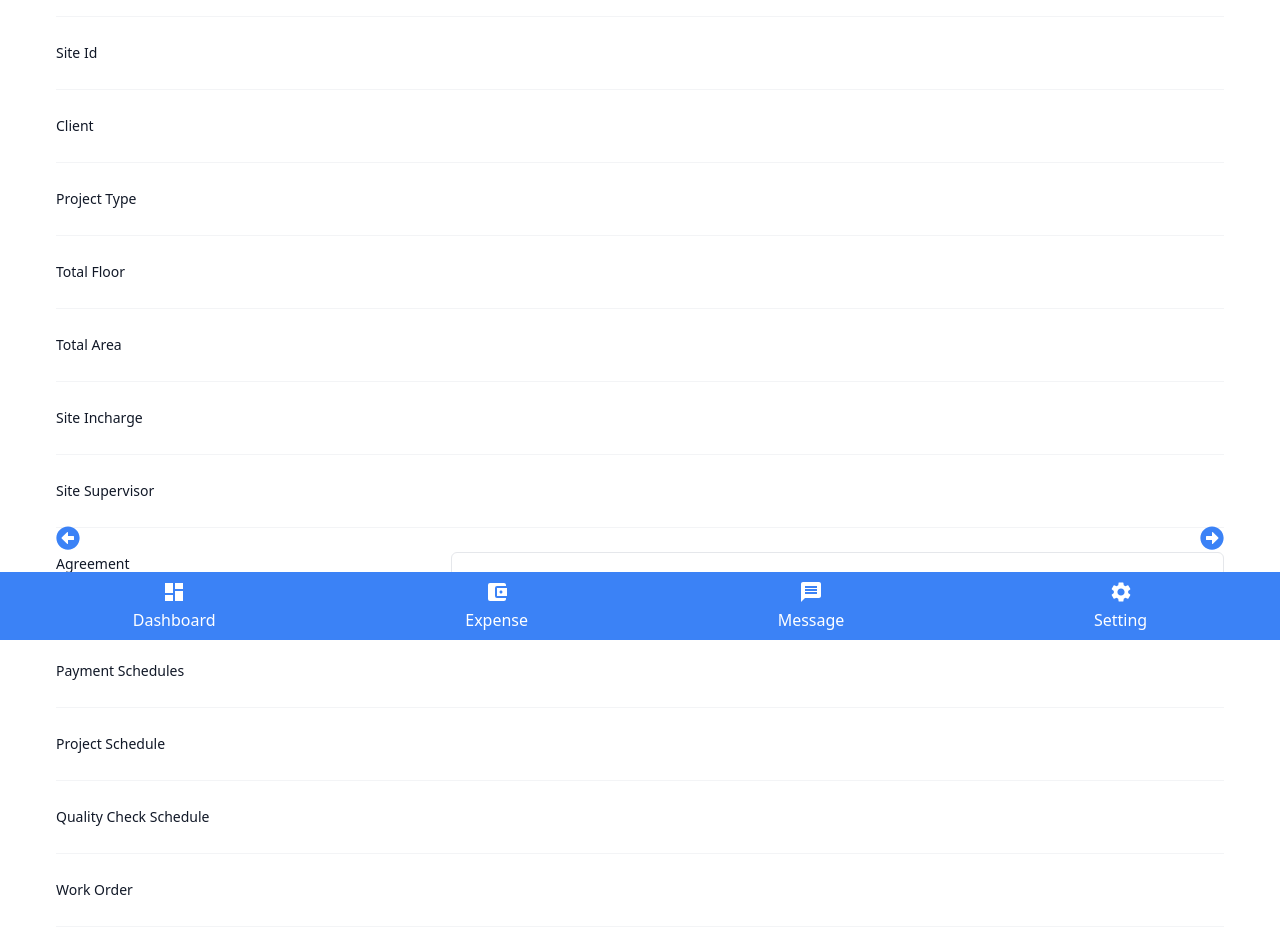
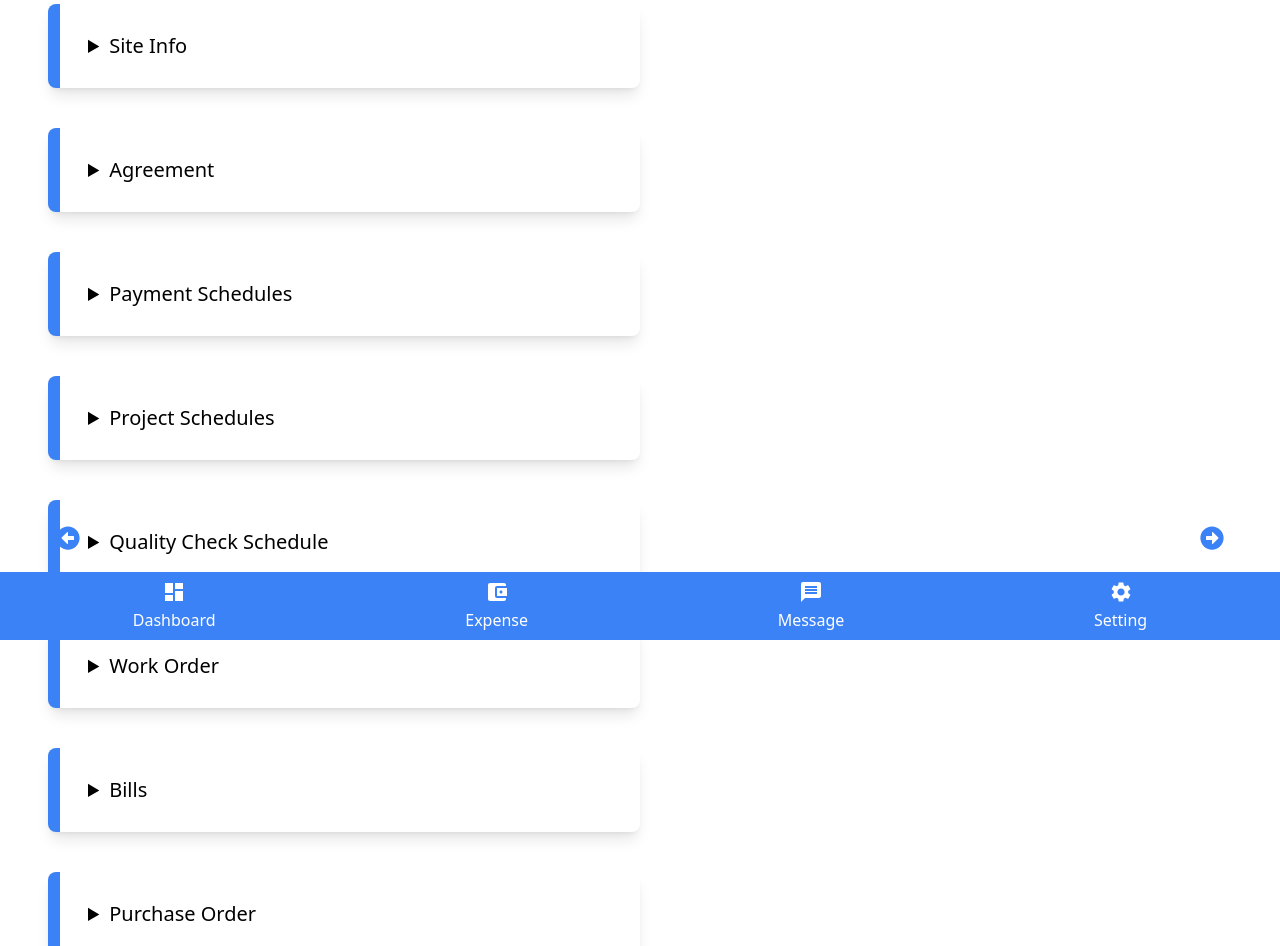
Before and after one commit to rshubham-dev/Bhuvi-Manager, a React (Create React App) app: page /site in a window 1280 px wide. Shown: the part 160-1106 px from the top of the page. Built offline with nearby package versions, Linux system fonts and the light colour scheme.

Commit message:
ui update 1.2

```diff
--- a/src/screen/SiteScreen.js
+++ b/src/screen/SiteScreen.js
@@ -1,6 +1,7 @@
 import React, { useEffect, useState } from 'react';
 import axios from 'axios';
 import { Link, useLocation } from 'react-router-dom';
+import './screen.css';
 
 axios.defaults.baseURL = 'https://bhuvi-management-server.onrender.com';
 axios.defaults.withCredentials = true;
@@ -28,92 +29,152 @@ const SiteScreen = () => {
 
 
   return (
-    <>
-      <section className='bg-white shadow-md rounded px-14 py-12 mb-16 h-full'>
-        <h3 className="text-2xl font-semibold text-gray-800 mb-6">{site.name} Site Details</h3>
-        <div className="mt-6 border-t border-gray-100">
-          <dl className="divide-y divide-gray-100">
-            <div className="px-4 py-6 sm:grid sm:grid-cols-3 sm:gap-4 sm:px-0">
-              <dt className="text-sm font-medium leading-6 text-gray-900">Site Id</dt>
-              <dd className="mt-1 text-sm leading-6 text-gray-700 sm:col-span-2 sm:mt-0">{site.siteId}</dd>
-            </div>
-            <div className="px-4 py-6 sm:grid sm:grid-cols-3 sm:gap-4 sm:px-0">
-              <dt className="text-sm font-medium leading-6 text-gray-900">Client</dt>
-              <dd className="mt-1 text-sm leading-6 text-gray-700 sm:col-span-2 sm:mt-0">{site.client?.name}</dd>
-            </div>
-            <div className="px-4 py-6 sm:grid sm:grid-cols-3 sm:gap-4 sm:px-0">
-              <dt className="text-sm font-medium leading-6 text-gray-900">Project Type</dt>
-              <dd className="mt-1 text-sm leading-6 text-gray-700 sm:col-span-2 sm:mt-0">{site.projectType}</dd>
-            </div>
-            <div className="px-4 py-6 sm:grid sm:grid-cols-3 sm:gap-4 sm:px-0">
-              <dt className="text-sm font-medium leading-6 text-gray-900">Total Floor</dt>
-              <dd className="mt-1 text-sm leading-6 text-gray-700 sm:col-span-2 sm:mt-0">{site.floors}</dd>
-            </div>
-            <div className="px-4 py-6 sm:grid sm:grid-cols-3 sm:gap-4 sm:px-0">
-              <dt className="text-sm font-medium leading-6 text-gray-900">Total Area</dt>
-              <dd className="mt-1 text-sm leading-6 text-gray-700 sm:col-span-2 sm:mt-0">{site.area}</dd>
-            </div>
-            <div className="px-4 py-6 sm:grid sm:grid-cols-3 sm:gap-4 sm:px-0">
-              <dt className="text-sm font-medium leading-6 text-gray-900">Site Incharge</dt>
-              <dd className="mt-1 text-sm leading-6 text-gray-700 sm:col-span-2 sm:mt-0">{site.incharge?.name}</dd>
-            </div>
-            <div className="px-4 py-6 sm:grid sm:grid-cols-3 sm:gap-4 sm:px-0">
-              <dt className="text-sm font-medium leading-6 text-gray-900">Site Supervisor</dt>
-              <dd className="mt-1 text-sm leading-6 text-gray-700 sm:col-span-2 sm:mt-0">{site.supervisor?.name}</dd>
-            </div>
-            <div className="px-4 py-6 sm:grid sm:grid-cols-3 sm:gap-4 sm:px-0">
-              <dt className="text-sm font-medium leading-6 text-gray-900">Agreement</dt>
-              <dd className="mt-2 text-sm text-gray-900 sm:col-span-2 sm:mt-0">
-                <ul role="list" className="divide-y divide-gray-100 rounded-md border border-gray-200">
-                  <li className="flex items-center justify-between py-4 pl-4 pr-5 text-sm leading-6">
-                    <div className="flex w-0 flex-1 items-center">
-                      <div className="ml-4 flex min-w-0 flex-1 gap-2">
-                        <span className="truncate font-medium">{site.agreement}</span>
-                      </div>
-                    </div>
-                    <div className="ml-4 flex-shrink-0">
-                      <Link to={'#'} className="font-medium text-indigo-600 hover:text-indigo-500">
-                        Download
-                      </Link>
-                    </div>
-                  </li>
-                </ul>
-              </dd>
-            </div>
+      <section className='bg-white px-12 py-8 mb-16 h-full w-full'>
+        <h1 className="text-3xl font-semibold text-gray-800"> Site Details</h1>
+        <div className="mt-6 w-full">
 
-            <div className="px-4 py-6 sm:grid sm:grid-cols-3 sm:gap-4 sm:px-0">
-              <dt className="text-sm font-medium leading-6 text-gray-900">Payment Schedules</dt>
-              <dd className="mt-1 text-sm leading-6 text-gray-700 sm:col-span-2 sm:mt-0"></dd>
-            </div>
-            <div className="px-4 py-6 sm:grid sm:grid-cols-3 sm:gap-4 sm:px-0">
-              <dt className="text-sm font-medium leading-6 text-gray-900">Project Schedule</dt>
-              <dd className="mt-1 text-sm leading-6 text-gray-700 sm:col-span-2 sm:mt-0"></dd>
-            </div>
-            <div className="px-4 py-6 sm:grid sm:grid-cols-3 sm:gap-4 sm:px-0">
-              <dt className="text-sm font-medium leading-6 text-gray-900">Quality Check Schedule</dt>
-              <dd className="mt-1 text-sm leading-6 text-gray-700 sm:col-span-2 sm:mt-0"></dd>
-            </div>
-            <div className="px-4 py-6 sm:grid sm:grid-cols-3 sm:gap-4 sm:px-0">
-              <dt className="text-sm font-medium leading-6 text-gray-900">Work Order</dt>
-              <dd className="mt-1 text-sm leading-6 text-gray-700 sm:col-span-2 sm:mt-0"></dd>
-            </div>
-            <div className="px-4 py-6 sm:grid sm:grid-cols-3 sm:gap-4 sm:px-0">
-              <dt className="text-sm font-medium leading-6 text-gray-900">Bills</dt>
-              <dd className="mt-1 text-sm leading-6 text-gray-700 sm:col-span-2 sm:mt-0"></dd>
-            </div>
-            <div className="px-4 py-6 sm:grid sm:grid-cols-3 sm:gap-4 sm:px-0">
-              <dt className="text-sm font-medium leading-6 text-gray-900">Purchase Order</dt>
-              <dd className="mt-1 text-sm leading-6 text-gray-700 sm:col-span-2 sm:mt-0"></dd>
-            </div>
-            <div className="px-4 py-6 sm:grid sm:grid-cols-3 sm:gap-4 sm:px-0">
-              <dt className="text-sm font-medium leading-6 text-gray-900">Extra Work</dt>
-              <dd className="mt-1 text-sm leading-6 text-gray-700 sm:col-span-2 sm:mt-0"></dd>
-            </div>
+          <div className="card ">
+            <details className="info rounded-lg bg-white overflow-hidden shadow-lg p-3">
+              <summary className='text-xl font-large text-color-title cursor-pointer' style={{ padding: '1rem' }}>
+                Site Info
+              </summary>
 
-          </dl>
+              <div className='flex justify-between flex-row my-1.5'>
+                <dt className='font-medium text-color-title mx-5 my-1.5'>Name</dt>
+                <dd className='text-color-title mx-5 my-1.5'>{site.name}</dd>
+              </div>
+
+              <div className='flex justify-between flex-row my-1.5'>
+                <dt className='font-medium text-color-title mx-5 my-1.5'>Site Id</dt>
+                <dd className='text-color-title mx-5 my-1.5'>{site.siteId}</dd>
+              </div>
+
+              <div className='flex justify-between flex-row my-1.5'>
+                <dt className='font-medium text-color-title mx-5 my-1.5'>Client</dt>
+                <dd className='text-color-title mx-5 my-1.5'>{site.client?.name}</dd>
+              </div>
+
+              <div className='flex justify-between flex-row my-1.5'>
+                <dt className='font-medium text-color-title mx-5 my-1.5'>Project Type</dt>
+                <dd className='text-color-title mx-5 my-1.5'>{site.projectType}</dd>
+              </div>
+
+              <div className='flex justify-between flex-row my-1.5'>
+                <dt className='font-medium text-color-title mx-5 my-1.5'>Total Floor</dt>
+                <dd className='text-color-title mx-5 my-1.5'>{site.floors}</dd>
+              </div>
+
+              <div className='flex justify-between flex-row my-1.5'>
+                <dt className='font-medium text-color-title mx-5 my-1.5'>Site Incharge</dt>
+                <dd className='text-color-title mx-5 my-1.5'>{site.incharge?.name}</dd>
+              </div>
+
+              <div className='flex justify-between flex-row my-1.5'>
+                <dt className='font-medium text-color-title mx-5 my-1.5'>Site Supervisor</dt>
+                <dd className='text-color-title mx-5 my-1.5'>{site.supervisor?.name}</dd>
+              </div>
+
+            </details>
+          </div>
+
+          <div className="card ">
+            <details className="info rounded-lg bg-white overflow-hidden shadow-lg p-3">
+              <summary className='text-xl font-large text-color-title cursor-pointer' style={{ padding: '1rem' }}>
+              Agreement
+              </summary>
+              <div className='flex justify-between flex-row my-1.5'>
+                <dt className='font-medium text-color-title mx-5 my-1.5'></dt>
+                <dd className='text-color-title mx-5 my-1.5'></dd>
+              </div>
+            </details>
+          </div>
+
+          <div className="card ">
+            <details className="info rounded-lg bg-white overflow-hidden shadow-lg p-3">
+              <summary className='text-xl font-large text-color-title cursor-pointer' style={{ padding: '1rem' }}>
+              Payment Schedules
+              </summary>
+              <div className='flex justify-between flex-row my-1.5'>
+                <dt className='font-medium text-color-title mx-5 my-1.5'></dt>
+                <dd className='text-color-title mx-5 my-1.5'></dd>
+              </div>
+            </details>
+          </div>
+
+          <div className="card ">
+            <details className="info rounded-lg bg-white overflow-hidden shadow-lg p-3">
+              <summary className='text-xl font-large text-color-title cursor-pointer' style={{ padding: '1rem' }}>
+              Project Schedules
+              </summary>
+              <div className='flex justify-between flex-row my-1.5'>
+                <dt className='font-medium text-color-title mx-5 my-1.5'></dt>
+                <dd className='text-color-title mx-5 my-1.5'></dd>
+              </div>
+            </details>
+          </div>
+
+          <div className="card ">
+            <details className="info rounded-lg bg-white overflow-hidden shadow-lg p-3">
+              <summary className='text-xl font-large text-color-title cursor-pointer' style={{ padding: '1rem' }}>
+              Quality Check Schedule
+              </summary>
+              <div className='flex justify-between flex-row my-1.5'>
+                <dt className='font-medium text-color-title mx-5 my-1.5'></dt>
+                <dd className='text-color-title mx-5 my-1.5'></dd>
+              </div>
+            </details>
+          </div>
+
+          <div className="card ">
+            <details className="info rounded-lg bg-white overflow-hidden shadow-lg p-3">
+              <summary className='text-xl font-large text-color-title cursor-pointer' style={{ padding: '1rem' }}>
+              Work Order
+              </summary>
+              <div className='flex justify-between flex-row my-1.5'>
+                <dt className='font-medium text-color-title mx-5 my-1.5'></dt>
+                <dd className='text-color-title mx-5 my-1.5'></dd>
+              </div>
+            </details>
+          </div>
+
+          <div className="card ">
+            <details className="info rounded-lg bg-white overflow-hidden shadow-lg p-3">
+              <summary className='text-xl font-large text-color-title cursor-pointer' style={{ padding: '1rem' }}>
+              Bills
+              </summary>
+              <div className='flex justify-between flex-row my-1.5'>
+                <dt className='font-medium text-color-title mx-5 my-1.5'></dt>
+                <dd className='text-color-title mx-5 my-1.5'></dd>
+              </div>
+            </details>
+          </div>
+
+          <div className="card ">
+            <details className="info rounded-lg bg-white overflow-hidden shadow-lg p-3">
+              <summary className='text-xl font-large text-color-title cursor-pointer' style={{ padding: '1rem' }}>
+                Purchase Order
+              </summary>
+              <div className='flex justify-between flex-row my-1.5'>
+                <dt className='font-medium text-color-title mx-5 my-1.5'></dt>
+                <dd className='text-color-title mx-5 my-1.5'></dd>
+              </div>
+            </details>
+          </div>
+
+          <div className="card ">
+            <details className="info rounded-lg bg-white overflow-hidden shadow-lg p-3">
+              <summary className='text-xl font-large text-color-title cursor-pointer' style={{ padding: '1rem' }}>
+                Extra Work
+              </summary>
+              <div className='flex justify-between flex-row my-1.5'>
+                <dt className='font-medium text-color-title mx-5 my-1.5'></dt>
+                <dd className='text-color-title mx-5 my-1.5'></dd>
+              </div>
+            </details>
+          </div>
+
         </div>
       </section>
-    </>
   )
 }
 
--- /dev/null
+++ b/src/screen/screen.css
@@ -0,0 +1,16 @@
+.card {
+	height: auto;
+	margin-bottom: 40px;
+	border-radius: 4px;
+	width: 50%;
+
+	details {
+		border-left: 12px solid rgb(59 130 246);
+
+		&[open] {
+			summary {
+				font-weight: 700;
+			}
+		}
+	}
+}
```
